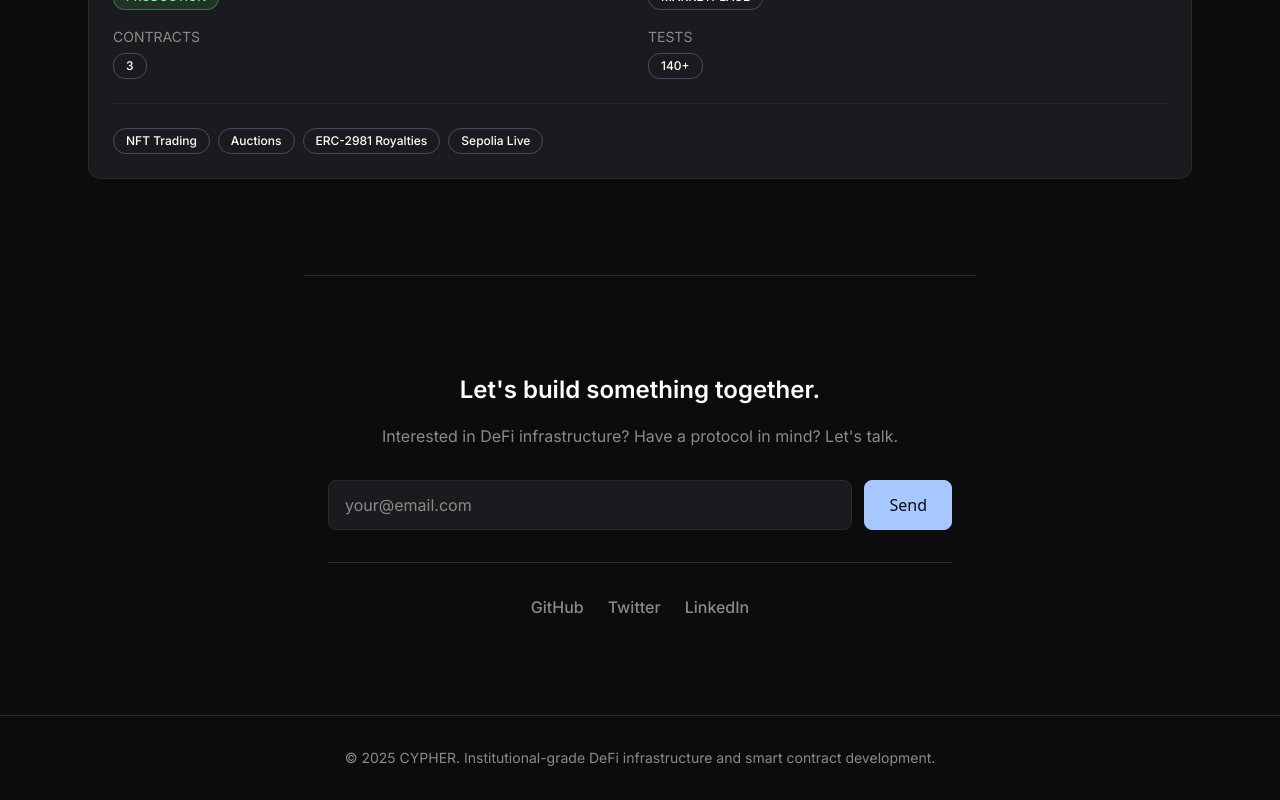
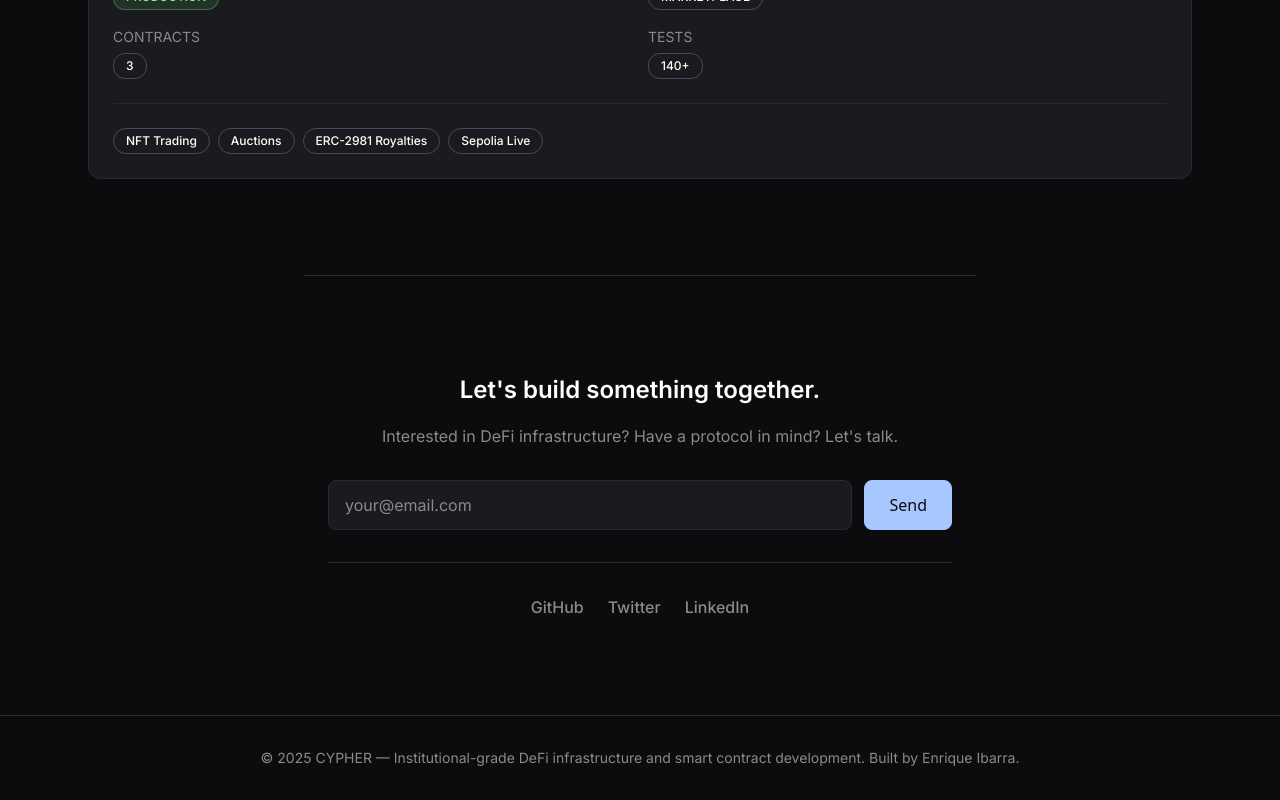
Before and after one commit to cypher-defi/portfolio, a Next.js app: page / in a window 1280 px wide. Shown: the part 3869-4669 px from the top of the page. Built offline with nearby package versions, Linux system fonts and the light colour scheme.

Commit message:
fix: footer

```diff
--- a/src/components/navigation/Footer.tsx
+++ b/src/components/navigation/Footer.tsx
@@ -1,8 +1,8 @@
 export const Footer = () => (
   <footer className='border-t border-[#2A2A2E] py-8 px-6 text-center text-[#8A8A8A] text-sm'>
     <p>
-      © 2025 CYPHER. Institutional-grade DeFi infrastructure and smart contract
-      development.
+      © 2025 CYPHER — Institutional-grade DeFi infrastructure and smart contract
+      development. Built by Enrique Ibarra.
     </p>
   </footer>
 )
```
